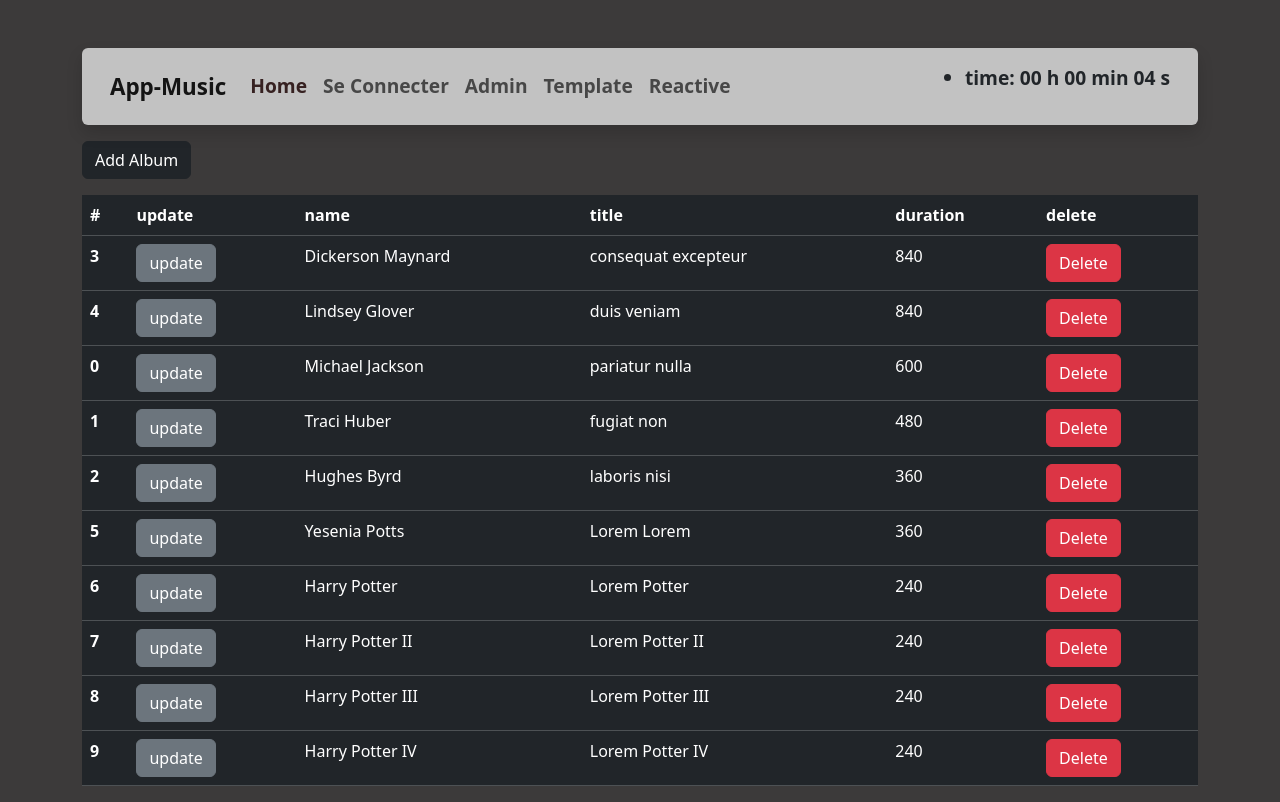
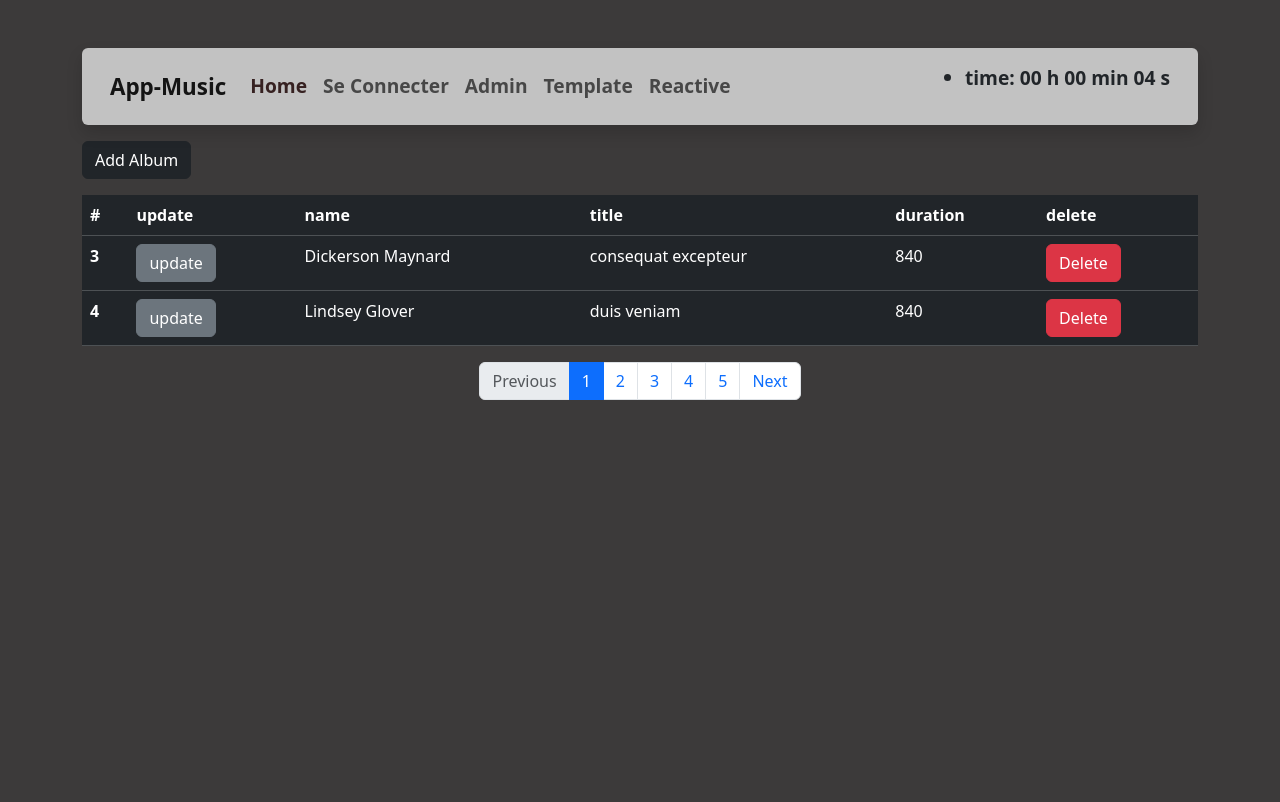
Before and after one commit to possidiuscapo/app-musics, an Angular app: page /admin/album in a window 1280 px wide. Built offline with nearby package versions, Linux system fonts and the light colour scheme; data requests are answered from the project's data file.

Commit message:
Pagination de l'album

```diff
--- a/src/app/admin/album/album.component.html
+++ b/src/app/admin/album/album.component.html
@@ -28,3 +28,4 @@
       </tr>
     </tbody>
   </table>
+  <app-paginate (setPaginate)="onSetPaginate($event)"></app-paginate>
--- a/src/app/admin/album/album.component.ts
+++ b/src/app/admin/album/album.component.ts
@@ -8,11 +8,23 @@ import { AlbumService } from 'src/app/album.service';
   styleUrls: ['./album.component.css']
 })
 export class AlbumComponent {
-  albums!: Album[] ;
-  constructor(private aS: AlbumService) {}
+  albums!: Album[];
+  constructor(private aS: AlbumService, public albumService: AlbumService) { }
   ngOnInit(): void {
     this.aS.getAlbums().subscribe({
-      next: (alb: Album[]) => {this.albums = alb}
+      next: (alb: Album[]) => { this.albums = alb }
+    });
+    this.albumService
+      .paginate(0, this.albumService.paginateNumberPage())
+      .subscribe({
+        next: (alb: Album[]) => { this.albums = alb }
+      })
+  }
+  onSetPaginate($event: { start: number, end: number }) {
+    // Récupérer les albums compris entre [start et end]
+    this.albumService.paginate($event.start, $event.end)
+    .subscribe({
+      next: (al: Album[]) => this.albums = al
     })
+  }
 }
-}
--- a/src/environments/environment.ts
+++ b/src/environments/environment.ts
@@ -1,6 +1,6 @@
 export const environment = {
     production: true,
-    numberPage : 3,
+    numberPage : 4,
     albumUrl:  ' http://localhost:3000/albums',
     albumListUrl:  'http://localhost:3000/albumList'
 };
```
